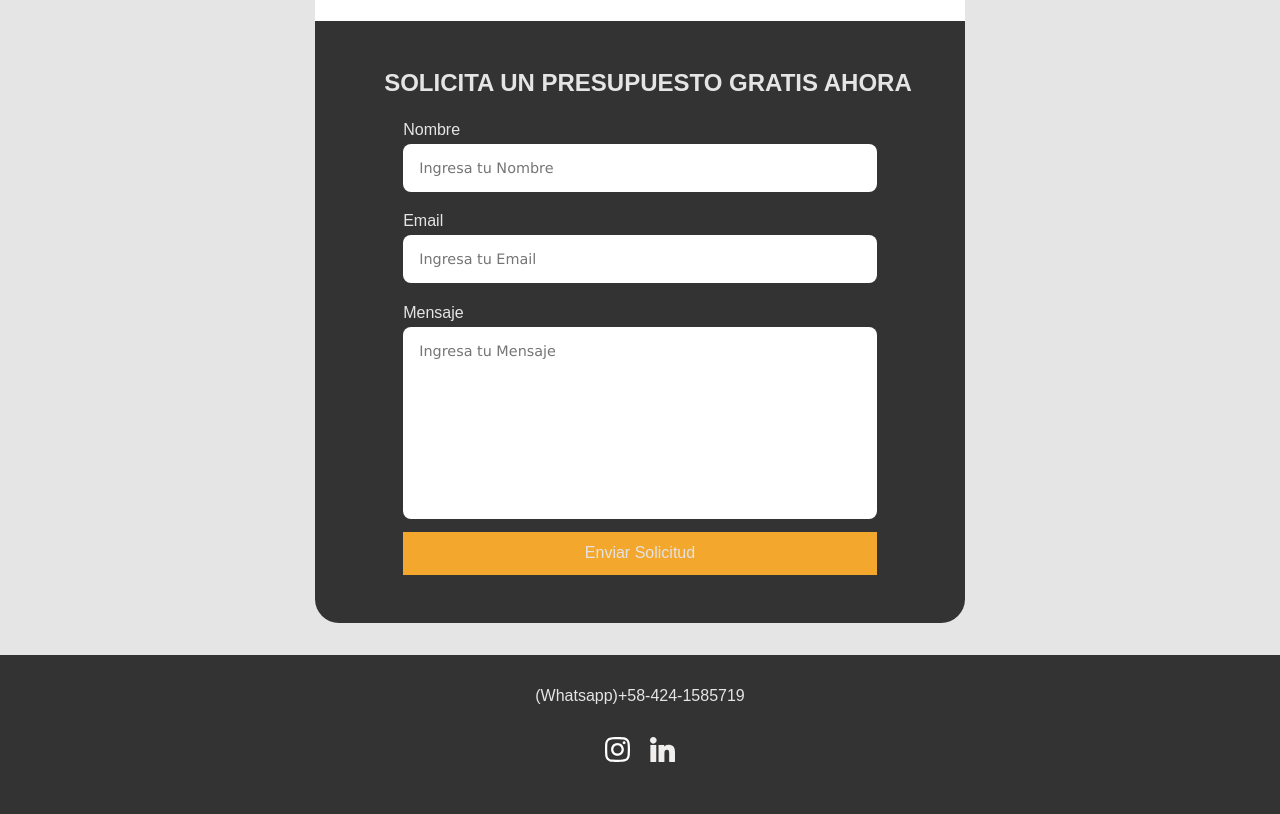
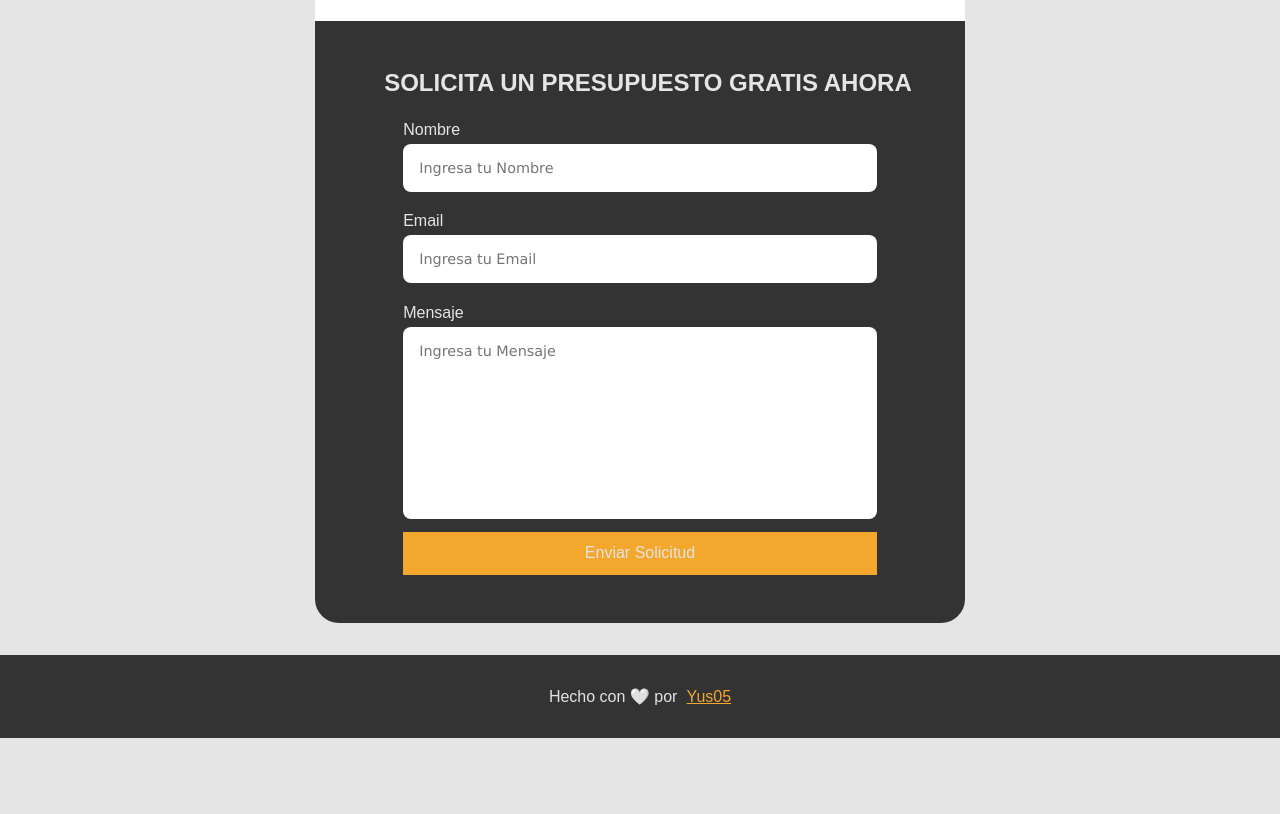
Before and after one commit to Yus05/borrador_agency, a plain HTML site: page index.html in a window 1280 px wide. Shown: the part 4622-5436 px from the top of the page. After the commit the page ends 5360 px from the top, so only its background shows below. Drawn offline with Linux system fonts and the light colour scheme.

Commit message:
commit sin linkeding

```diff
--- a/index.html
+++ b/index.html
@@ -19,6 +19,7 @@
                 <a href="#contact" class="off-canvas-link">Contacto</a>
             </div>
         </nav>
+
 
         <section class="header__container-mobile" id="home">
             <article class="header__mobile-first">
@@ -234,22 +235,7 @@
 
 
     <footer>
-        <section class="footer">
-            <article class="footer__text">
-                <a href="https://wa.me/584142059375?text=Necesito%20una%Web" target="_blank">(Whatsapp)+58-424-1585719</a>
-            </article>
-
-            <article class="footer__icons">
-                <a href="https://www.instagram.com/bacon.studio.web/" target="_blank">
-                    <img src="/assets/icons/form/instagram-167-svgrepo-com.svg" alt="" class="ig-white">
-                </a>
-
-                <!-- AQUI FALTA EL LINK O VERIFICAR EL QUE ESTA -->
-                <a href="https://www.linkedin.com/in/bacon-studioweb/" target="_blank">
-                    <img src="/assets/icons/form/linkedin-svgrepo-com.svg" alt="">
-                </a>
-            </article>
-        </section>
+        <p>Hecho con 🤍 por <a class="footer__link" href="https://github.com/Yus05" target="_blank">Yus05</a></p>
     </footer>
 </body>
 </html>
--- a/styles/styles.css
+++ b/styles/styles.css
@@ -264,6 +264,7 @@ a{
     transform: scale(1.05);
 }
 /* Logos de los servicios */
+.logo img,
 .services img{
     width: 4.6rem;
 }
@@ -644,41 +645,23 @@ hr{
     FOOTER
 *********************
 */
-/* Estilos generales al footer */
-.footer{
+/* Le doy estilos al footer container */
+footer{
     background-color: var(--bg-color-dark-soft);
-    padding: 2rem 0;
+    color: var(--bg-color-light);
     text-align: center;
 }
-/* Estilos al texto de contacto */
-.footer__text{
-    display: flex;
-    flex-direction: column;
+/* Le doy una altura con paddings verticales */
+footer p{
+    padding: 2rem 0;
 }
-/* Estilos a las anclas */
-.footer__text a{
-    color: var(--bg-color);
-    margin-bottom: 1rem;
-    transition: transform 25ms ease;
-}
-.footer__text a:hover{
+/* Estilos al ancla */
+.footer__link{
+    color: var(--color-yellow);
+    padding-left: .3rem;
     text-decoration: underline;
 }
-/* Estilos a los iconos */
-.footer__icons img{
-    width: 1.56rem;
-    margin: 1rem .5rem;
-    transition: transform 500ms ease;
-}
 
-.footer__icons img:hover{
-    transform: scale(1.5);
-}
-/* Cambio el color de los 2 primeros iconos. */
-.ig-white,
-.whats-white{
-    filter: invert(1);
-}
 
 /* ****************************************************************************576px-36em****************************************************************** */
 /* Small devices (landscape phones, 576px-36em and up) */
```
Also changed, not shown: assets/logo/5.png (added), assets/logo/6.png (added), assets/logo/bacon-svgrepo-com.svg (added), assets/logo/bear-face-svgrepo-com.svg (deleted), assets/logo/logos (360px_120px).png (deleted), 1 other file.
